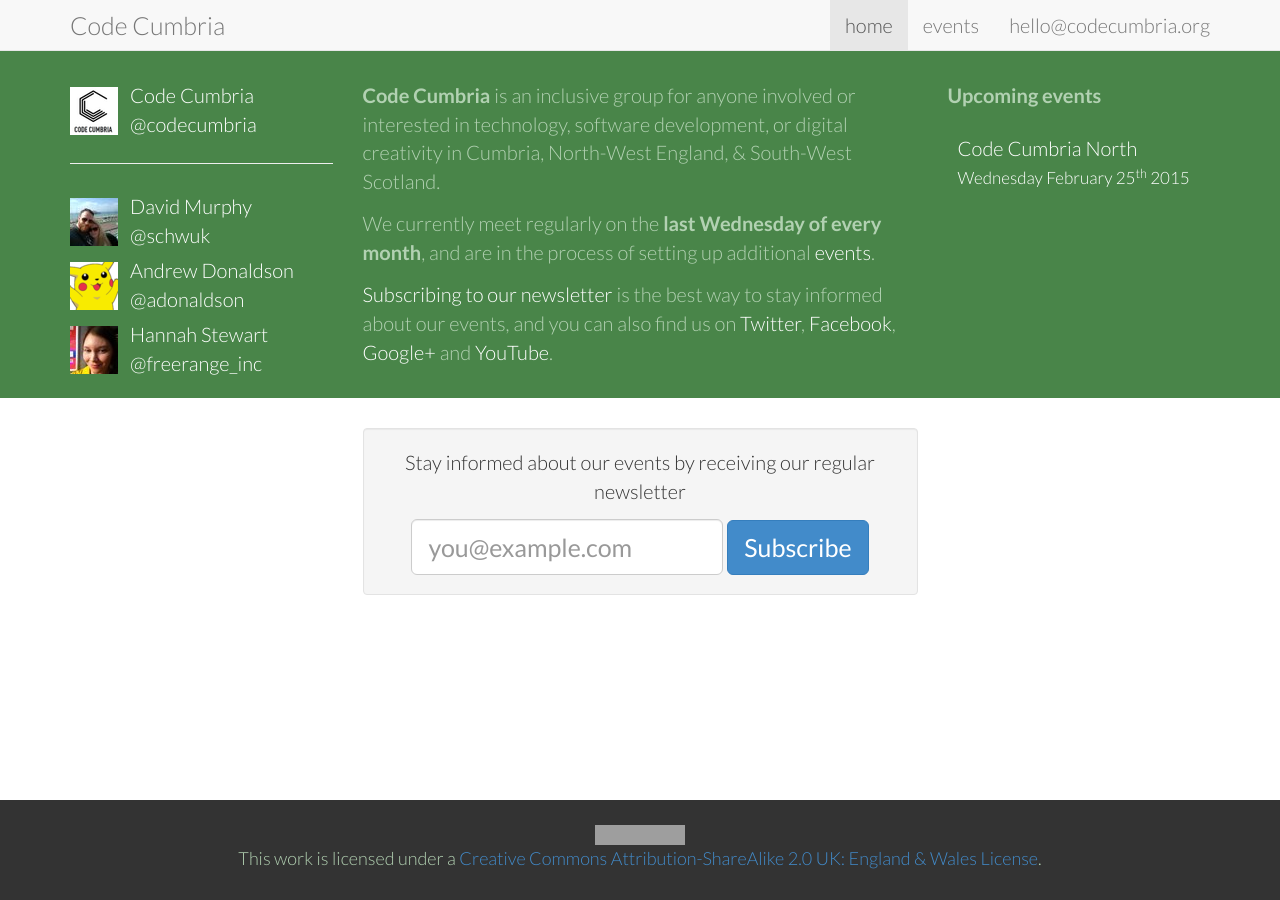
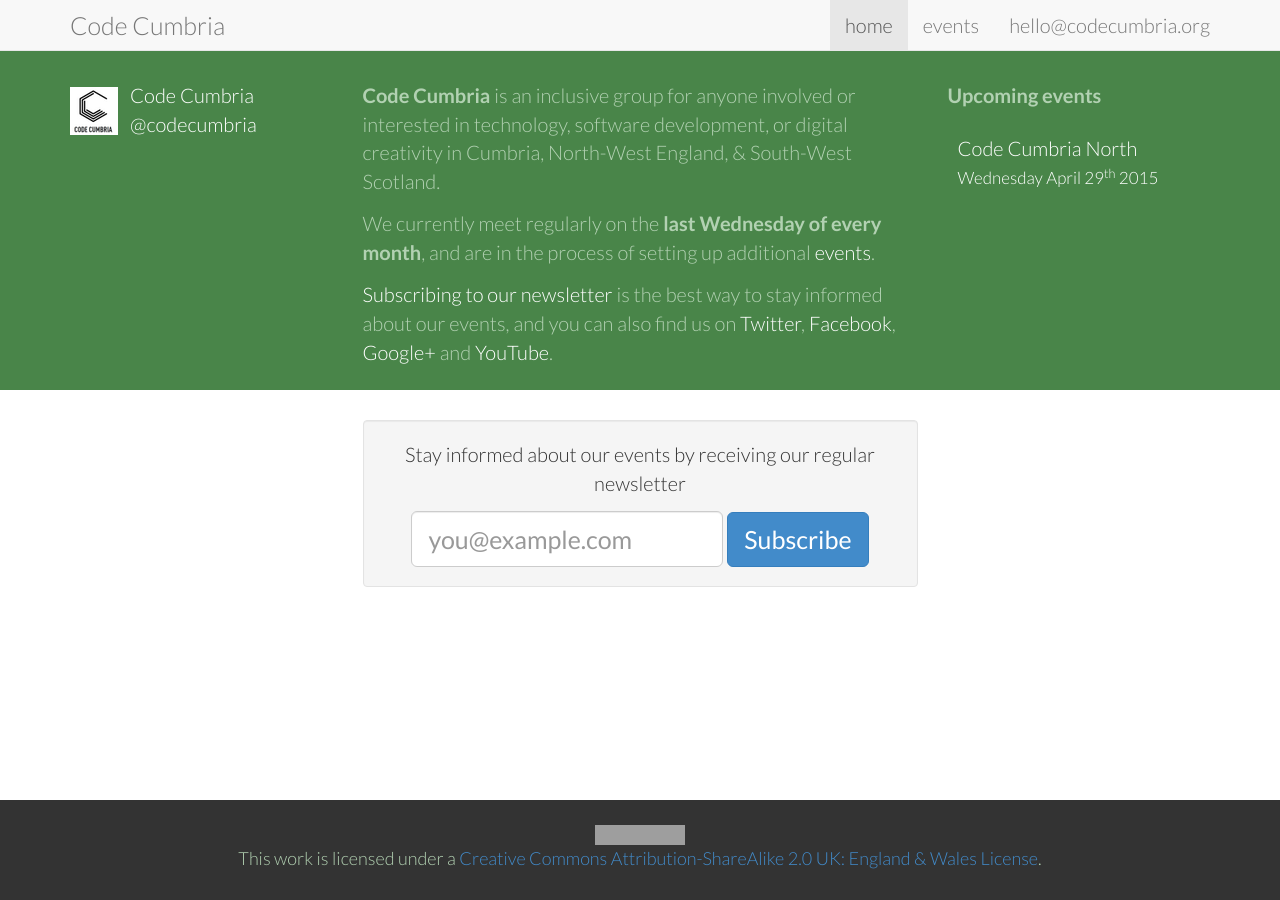
Before and after one commit to CodeCumbria/codecumbria.github.io, a Jekyll site: the page built from index.html, in a window 1280 px wide. Built offline with Jekyll 4.4.1, drawn with Linux system fonts in a browser that asks for light colours; Markdown is read by kramdown in place of the engine named in the settings; grey boxes are pictures that could not be loaded.

Commit message:
Updated front page for April.

```diff
--- a/index.html
+++ b/index.html
@@ -17,37 +17,17 @@ section: home
       <div class="col-md-3 col-md-push-3 events">
         <h2>Upcoming events</h2>
         <ul>
-        <!--  <a href="http://www.meetup.com/WordPress-Cumbria/events/210692312/"><li class="next">WordPress Cumbria<br /><small>Tuesday October 14<sup>th</sup> 2014</small></li></a> -->
-          <a href="/events/code_cumbria_north.html" title="View details of the Code Cumbria North event"><li>Code Cumbria North<br /><small>Wednesday February 25<sup>th</sup> 2015</small></li></a>
+          <a href="/events/code_cumbria_north.html" title="View details of the Code Cumbria North event"><li>Code Cumbria North<br /><small>Wednesday April 29<sup>th</sup> 2015</small></li></a>
         </ul>
       </div>
       <div class="col-md-3 col-md-pull-9 people">
         <ul>
+          <li class="codecumbria">
           <a href="https://twitter.com/codecumbria">
-            <li class="codecumbria">
-              Code Cumbria<br />
-              @codecumbria
-            </li>
+            Code Cumbria<br />
+            @codecumbria
           </a>
-          <hr />
-          <a href="https://twitter.com/schwuk">
-            <li class="schwuk">
-              David Murphy<br />
-              @schwuk
-            </li>
-          </a>
-          <a href="https://twitter.com/adonaldson">
-            <li class="adonaldson">
-              Andrew Donaldson<br />
-              @adonaldson
-            </li>
-          </a>
-          <a href="https://twitter.com/freerange_inc">
-            <li class="freerange_inc">
-              Hannah Stewart<br />
-              @freerange_inc
-            </li>
-          </a>
+          </li>
         </ul>
       </div>
     </div>
```
